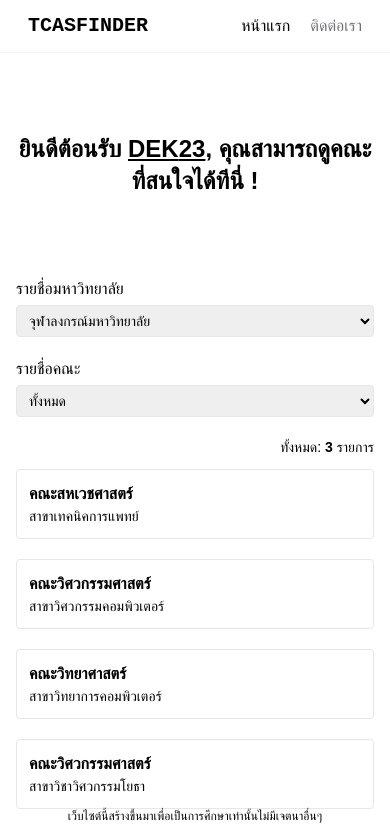
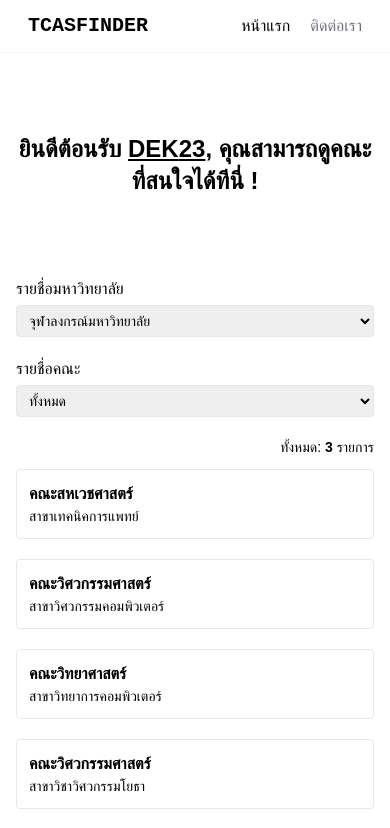
Before and after one commit to ekkamon/tcas-finder-app, a Next.js app: page / in a window 390 px wide. Shown: the top 828 px of the page. Built offline with nearby package versions, Linux system fonts and the light colour scheme.

Commit message:
[fix] footer responsive.

```diff
--- a/components/Footer.tsx
+++ b/components/Footer.tsx
@@ -2,8 +2,8 @@ import { FC } from 'react';
 
 export const Footer: FC = () => {
   return (
-    <div className="fixed bottom-0 w-full">
-      <div className="py-5 text-center text-xs">
+    <div className="w-full">
+      <div className="mt-[17%] mb-[15%] sm:mb-0 text-center text-xs">
         เว็บไซต์นี้สร้างขึ้นมาเพื่อเป็นการศึกษาเท่านั้นไม่มีเจตนาอื่นๆ
       </div>
     </div>
```
